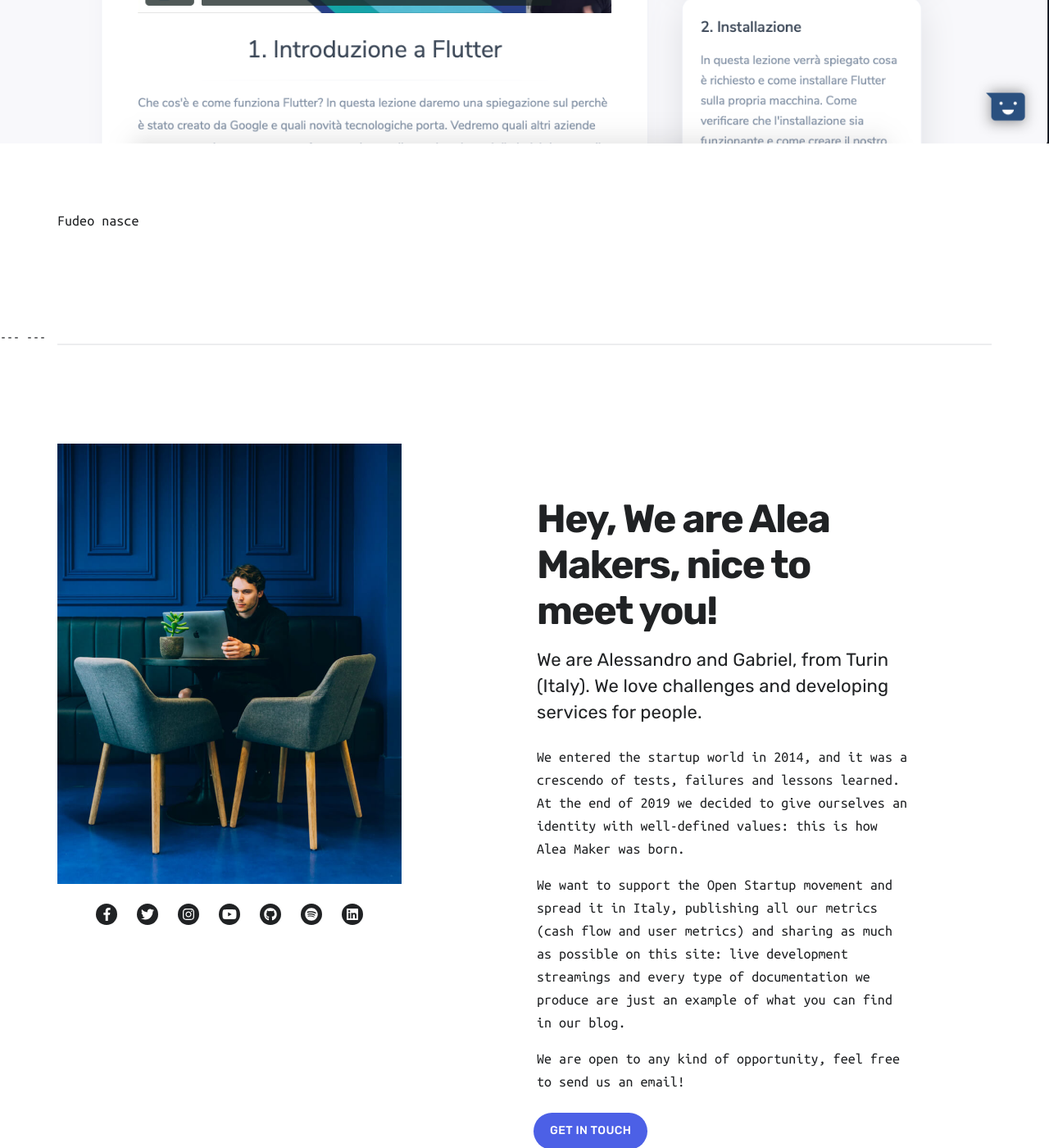
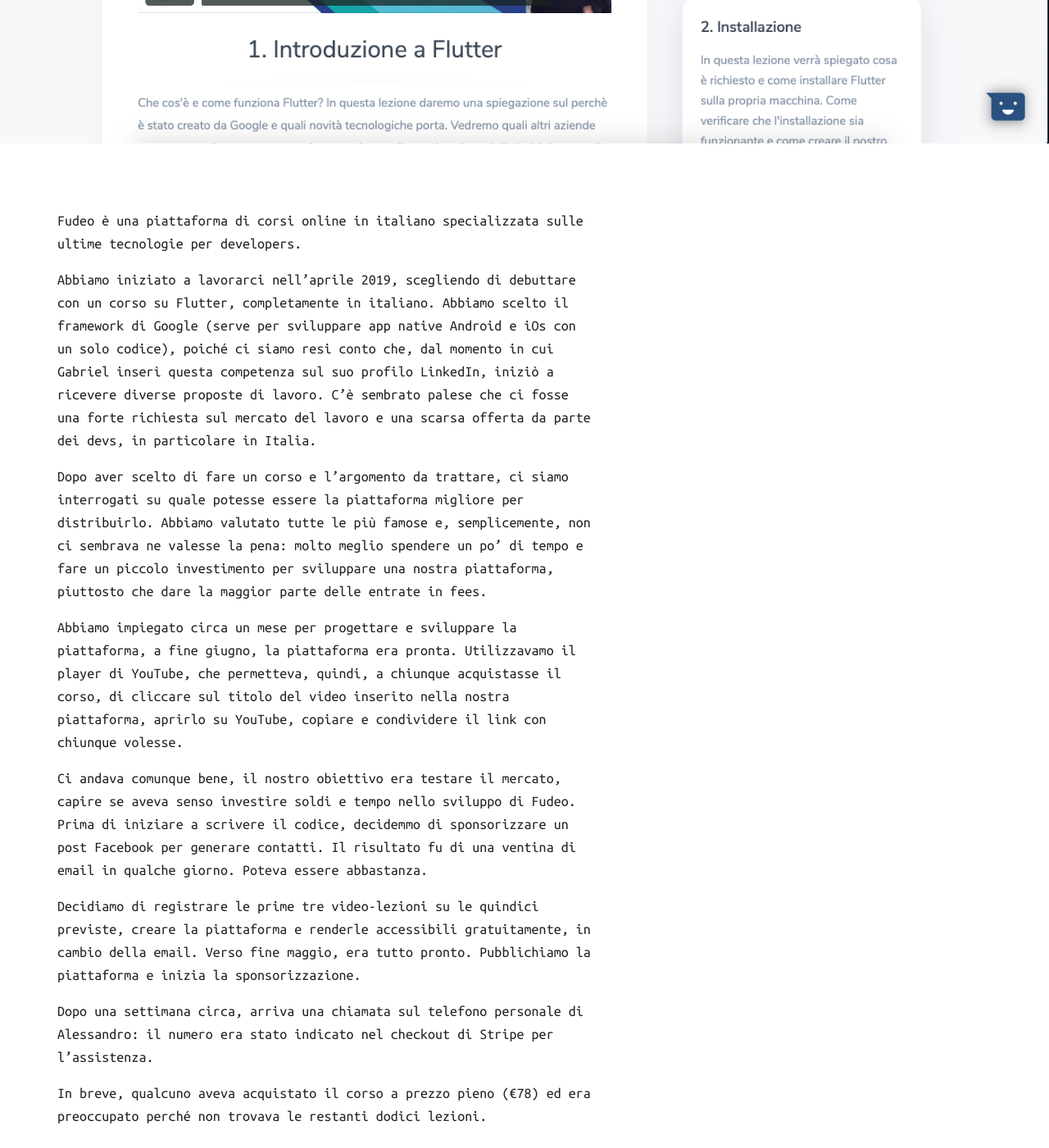
Before and after one commit to alea-git/alea-git.github.io, a Jekyll site: the page built from _projects/mobile-app.md, in a window 1280 px wide and 1400 px high, scrolled down 980 px. Shown: the whole window at 82% size. Built offline with Jekyll 4.4.1, drawn with Linux system fonts in a browser that asks for light colours; nearby versions of some CDN libraries.

Commit message:
Updated '_projects/mobile-app.md' via CloudCannon

```diff
--- a/_projects/mobile-app.md
+++ b/_projects/mobile-app.md
@@ -13,4 +13,20 @@
   - screenfudeo.png
 ---
 
-Fudeo nasce
+Fudeo &egrave; una piattaforma di corsi online in italiano specializzata sulle ultime tecnologie per developers.
+
+Abbiamo iniziato a lavorarci nell'aprile 2019, scegliendo di debuttare con un corso su Flutter, completamente in italiano. Abbiamo scelto il framework di Google (serve per sviluppare app native Android e iOs con un solo codice), poich&eacute; ci siamo resi conto che, dal momento in cui Gabriel inser&igrave; questa competenza sul suo profilo LinkedIn, inizi&ograve; a ricevere diverse proposte di lavoro. C'&egrave; sembrato palese che ci fosse una forte richiesta sul mercato del lavoro e una scarsa offerta da parte dei devs, in particolare in Italia.
+
+Dopo aver scelto di fare un corso e l'argomento da trattare, ci siamo interrogati su quale potesse essere la piattaforma migliore per distribuirlo. Abbiamo valutato tutte le pi&ugrave; famose e, semplicemente, non ci sembrava ne valesse la pena: molto meglio spendere un po' di tempo e fare un piccolo investimento per sviluppare una nostra piattaforma, piuttosto che dare la maggior parte delle entrate in fees.&nbsp;
+
+Abbiamo impiegato circa un mese per progettare e sviluppare la piattaforma, a fine giugno, la piattaforma era pronta. Utilizzavamo il player di YouTube, che permetteva, quindi, a chiunque acquistasse il corso, di cliccare sul titolo del video inserito nella nostra piattaforma, aprirlo su YouTube, copiare e condividere il link con chiunque volesse.
+
+Ci andava comunque bene, il nostro obiettivo era testare il mercato, capire se aveva senso investire soldi e tempo nello sviluppo di Fudeo. Prima di iniziare a scrivere il codice, decidemmo di sponsorizzare un post Facebook per generare contatti. Il risultato fu di una ventina di email in qualche giorno. Poteva essere abbastanza.
+
+Decidiamo di registrare le prime tre video-lezioni su le quindici previste, creare la piattaforma e renderle accessibili gratuitamente, in cambio della email. Verso fine maggio, era tutto pronto. Pubblichiamo la piattaforma e inizia la sponsorizzazione.
+
+Dopo una settimana circa, arriva una chiamata sul telefono personale di Alessandro: il numero era stato indicato nel checkout di Stripe per l'assistenza.
+
+In breve, qualcuno aveva acquistato il corso a prezzo pieno (€78) ed era preoccupato perch&eacute; non trovava le restanti dodici lezioni.&nbsp;
+
+&nbsp;
```
